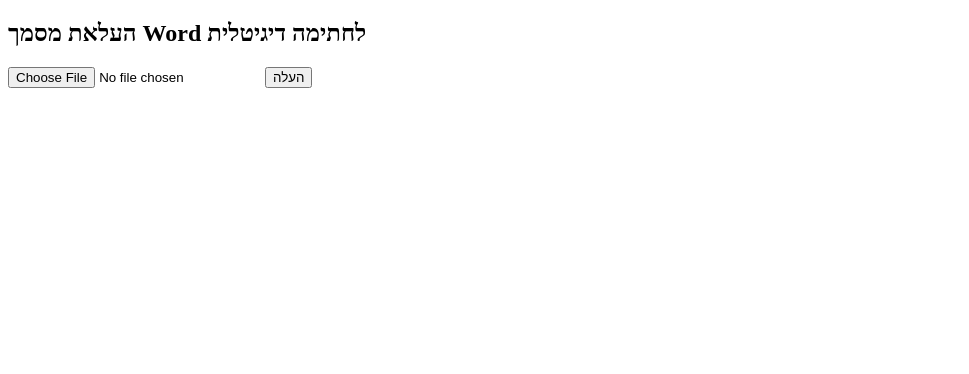
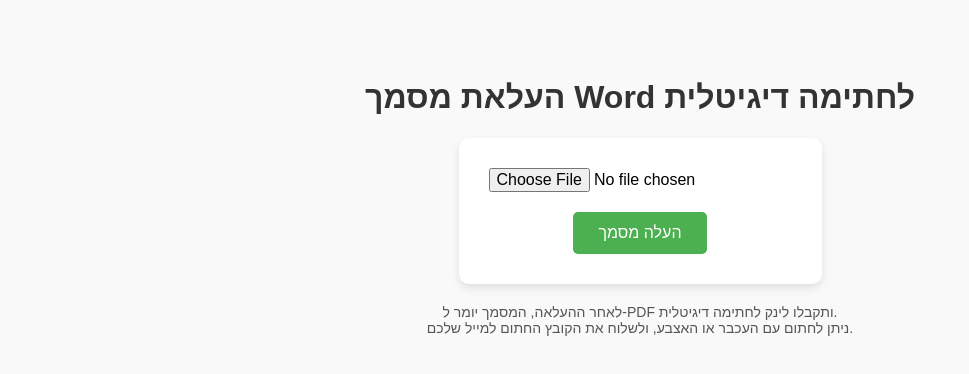
Before and after one commit to yaeliyaeli/pdf-sign-service, a website: page index.html in a window 1280 px wide. Shown: the whole page, without its empty margins (0-969 px from the left). Drawn offline with Linux system fonts and the light colour scheme.

Commit message:
Update index.html

```diff
--- a/index.html
+++ b/index.html
@@ -1,14 +1,85 @@
 <!DOCTYPE html>
 <html lang="he">
 <head>
-  <meta charset="UTF-8" />
-  <title>העלאת קובץ Word לחתימה</title>
+  <meta charset="UTF-8">
+  <title>העלאת מסמך לחתימה דיגיטלית</title>
+  <style>
+    body {
+      font-family: Arial, sans-serif;
+      background-color: #f9f9f9;
+      display: flex;
+      flex-direction: column;
+      align-items: center;
+      padding: 50px;
+    }
+
+    h1 {
+      color: #333;
+    }
+
+    form {
+      background-color: #fff;
+      padding: 30px;
+      border-radius: 10px;
+      box-shadow: 0 4px 8px rgba(0,0,0,0.1);
+      display: flex;
+      flex-direction: column;
+      align-items: center;
+    }
+
+    input[type="file"] {
+      margin-bottom: 20px;
+      font-size: 16px;
+    }
+
+    button {
+      background-color: #4CAF50;
+      color: white;
+      padding: 12px 25px;
+      border: none;
+      border-radius: 5px;
+      cursor: pointer;
+      font-size: 16px;
+    }
+
+    button:hover {
+      background-color: #45a049;
+    }
+
+    .info {
+      margin-top: 20px;
+      color: #555;
+      font-size: 14px;
+      text-align: center;
+    }
+
+    a {
+      display: inline-block;
+      margin-top: 15px;
+      color: #1a73e8;
+      text-decoration: none;
+      font-weight: bold;
+    }
+
+    a:hover {
+      text-decoration: underline;
+    }
+  </style>
 </head>
 <body>
-  <h2>העלאת מסמך Word לחתימה דיגיטלית</h2>
+
+  <h1>העלאת מסמך Word לחתימה דיגיטלית</h1>
+
   <form action="/upload" method="POST" enctype="multipart/form-data">
     <input type="file" name="wordFile" accept=".doc,.docx" required />
-    <button type="submit">העלה</button>
+    <button type="submit">העלה מסמך</button>
   </form>
+
+  <div class="info">
+    לאחר ההעלאה, המסמך יומר ל-PDF ותקבלו לינק לחתימה דיגיטלית.
+    <br/>
+    ניתן לחתום עם העכבר או האצבע, ולשלוח את הקובץ החתום למייל שלכם.
+  </div>
+
 </body>
 </html>
```
